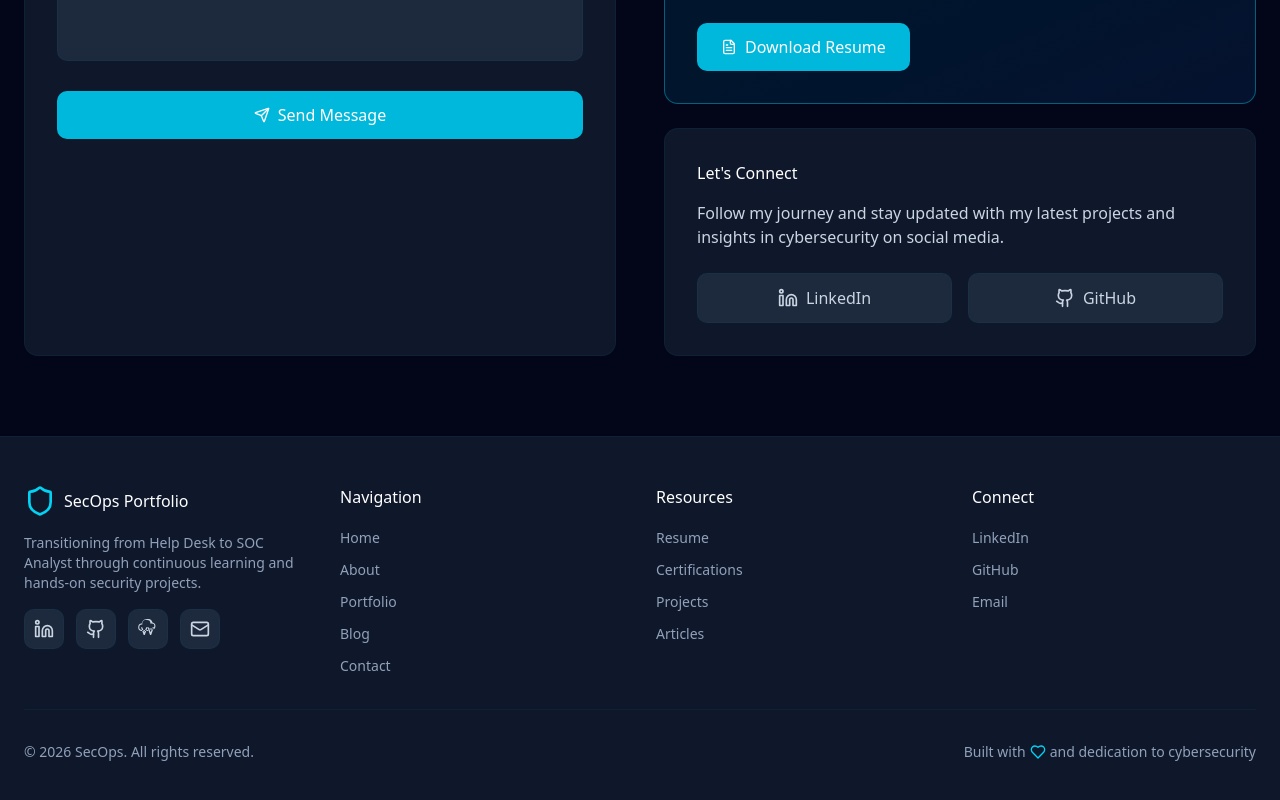
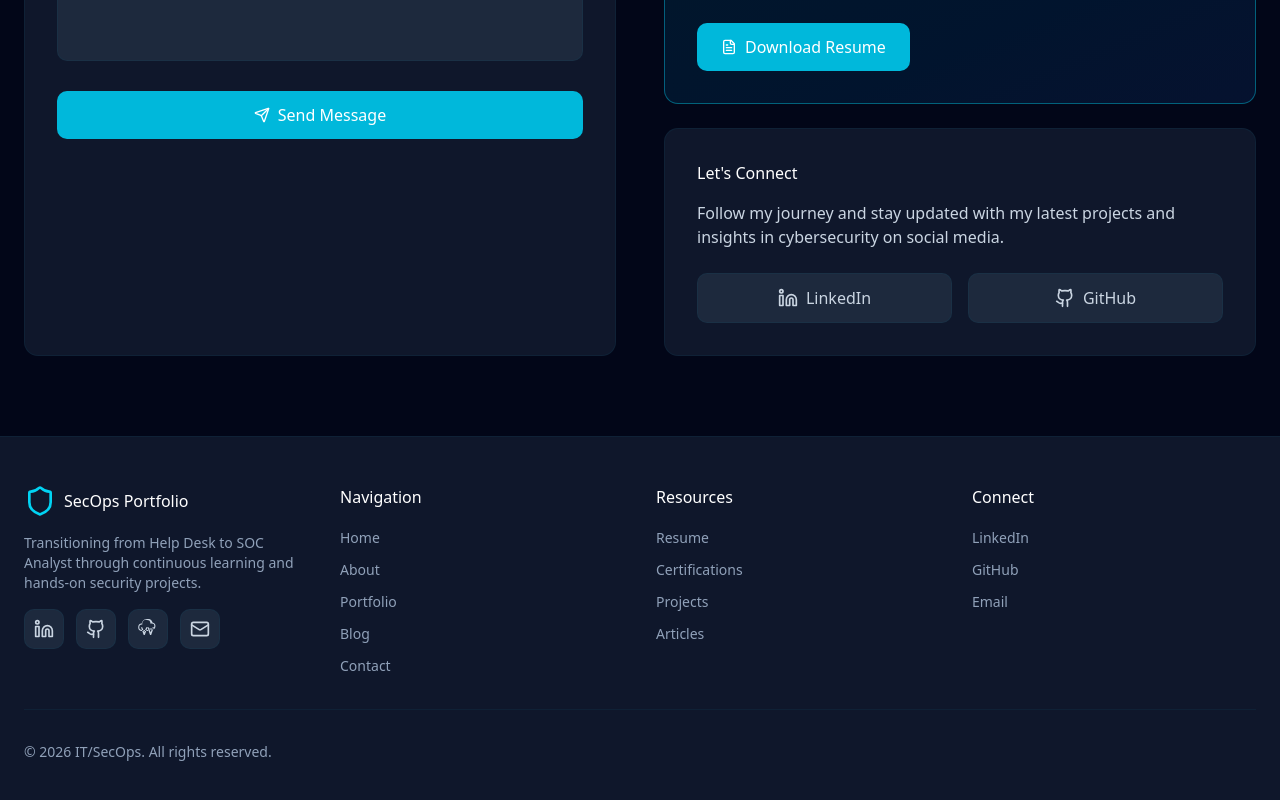
Before and after one commit to eth-hac-steven/hire_steve, a React (Vite) app: page / in a window 1280 px wide. Shown: the part 7006-7806 px from the top of the page. Built offline with nearby package versions, Linux system fonts and the light colour scheme.

Commit message:
eddited the footer

```diff
--- a/src/components/Footer.tsx
+++ b/src/components/Footer.tsx
@@ -129,10 +129,7 @@ export function Footer() {
         <div className="pt-8 border-t border-cyan-900/20">
           <div className="flex flex-col md:flex-row justify-between items-center gap-4">
             <p className="text-slate-400 text-sm">
-              © {currentYear} SecOps. All rights reserved.
-            </p>
-            <p className="text-slate-400 text-sm flex items-center gap-1">
-              Built with <Heart className="w-4 h-4 text-cyan-400" /> and dedication to cybersecurity
+              © {currentYear} IT/SecOps. All rights reserved.
             </p>
           </div>
         </div>
```
